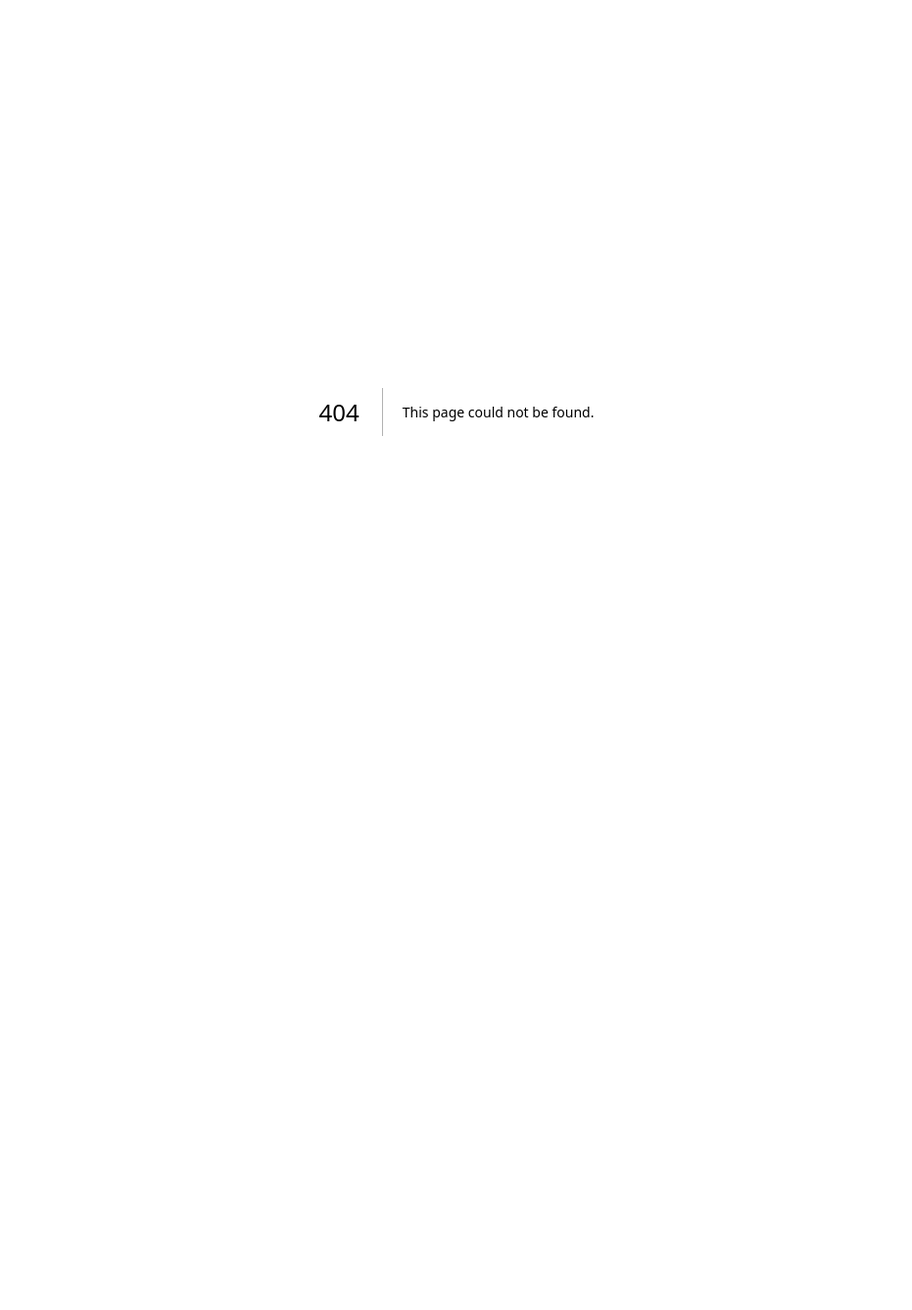
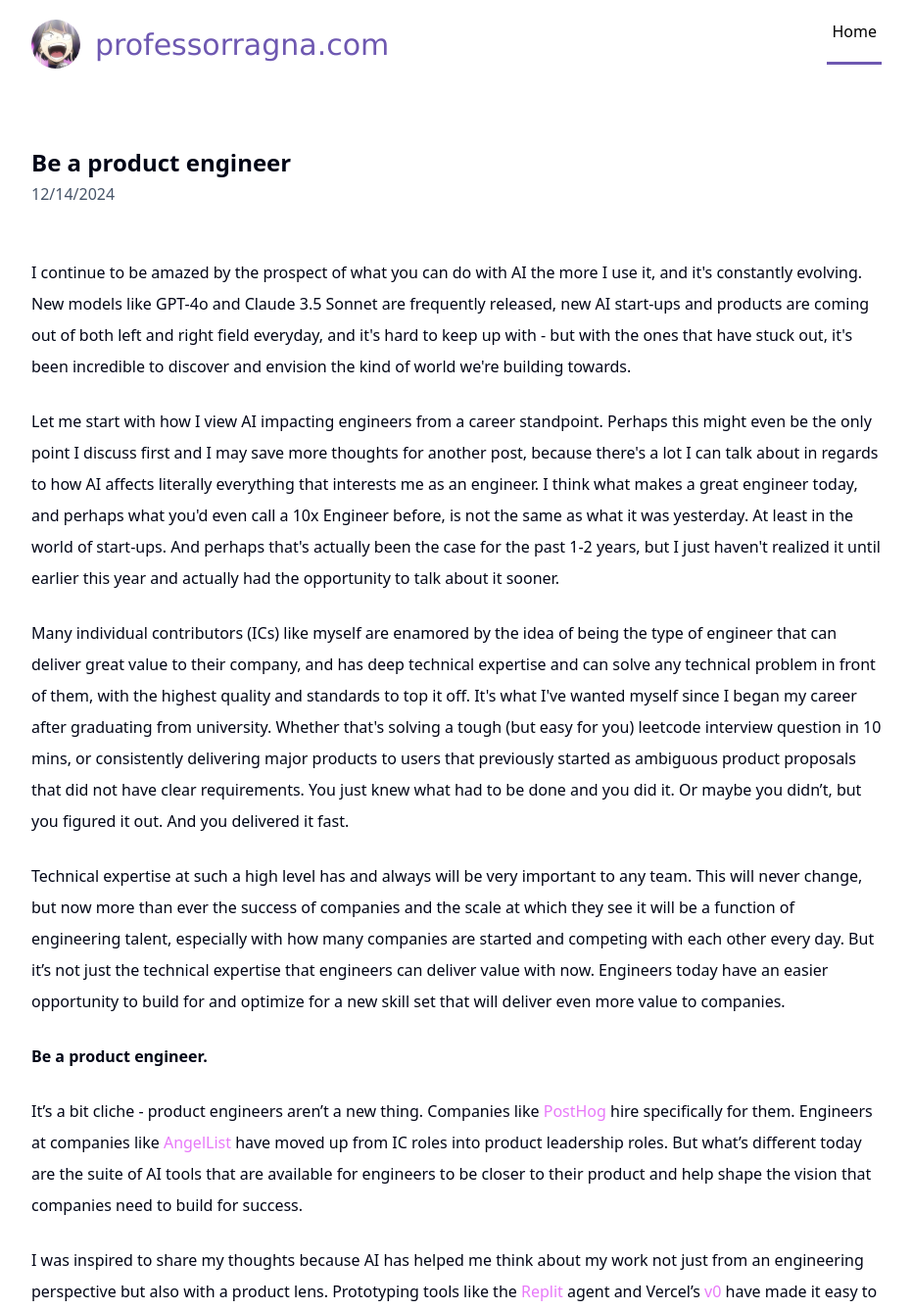
Before and after one commit to jpbullalayao/professorragna, a Next.js app: page /blog/be-a-product-engineer in a window 1280 px wide. Before the commit this address had no page. Shown: the top 1337 px of the page at 98% size, without its empty margins (174-1105 px from the left). Before the commit the page ends 840 px from the top, so only its background shows below. Built offline with nearby package versions, Linux system fonts and the light colour scheme.

Commit message:
Add new product blog post

```diff
--- /dev/null
+++ b/src/app/blog/be-a-product-engineer/page.tsx
@@ -0,0 +1,62 @@
+import type { Metadata } from "next";
+
+import { Link } from "@/components/link";
+import { Text } from "@/components/text";
+
+export const metadata: Metadata = {
+  title:
+    "Be a product engineer - Jourdan Bul-lalayao",
+  description:
+    "In this blog post, I discuss the rise of AI and how it's changing the way engineers work, and how engineers can leverage AI to be closer to their product and help shape the vision that companies need to build for success.",
+};
+
+const Post = () => (
+  <div className="flex flex-col gap-6">
+    <div className="mb-6">
+      <Text variant="header" tag="h1">
+        Be a product engineer
+      </Text>
+      <Text className="text-secondary">
+        12/14/2024
+      </Text>
+    </div>
+
+    <Text>
+      I continue to be amazed by the prospect of what you can do with AI the more I use it, and it's constantly evolving. New models like GPT-4o and Claude 3.5 Sonnet are frequently released, new AI start-ups and products are coming out of both left and right field everyday, and it's hard to keep up with - but with the ones that have stuck out, it's been incredible to discover and envision the kind of world we're building towards.
+    </Text>
+
+    <Text>
+      Let me start with how I view AI impacting engineers from a career standpoint. Perhaps this might even be the only point I discuss first and I may save more thoughts for another post, because there's a lot I can talk about in regards to how AI affects literally everything that interests me as an engineer. I think what makes a great engineer today, and perhaps what you'd even call a 10x Engineer before, is not the same as what it was yesterday. At least in the world of start-ups. And perhaps that's actually been the case for the past 1-2 years, but I just haven't realized it until earlier this year and actually had the opportunity to talk about it sooner.
+    </Text>
+
+    <Text>
+      Many individual contributors (ICs) like myself are enamored by the idea of being the type of engineer that can deliver great value to their company, and has deep technical expertise and can solve any technical problem in front of them, with the highest quality and standards to top it off. It's what I've wanted myself since I began my career after graduating from university. Whether that's solving a tough (but easy for you) leetcode interview question in 10 mins, or consistently delivering major products to users that previously started as ambiguous product proposals that did not have clear requirements. You just knew what had to be done and you did it. Or maybe you didn’t, but you figured it out. And you delivered it fast.
+    </Text>
+
+    <Text>
+      Technical expertise at such a high level has and always will be very important to any team. This will never change, but now more than ever the success of companies and the scale at which they see it will be a function of engineering talent, especially with how many companies are started and competing with each other every day. But it’s not just the technical expertise that engineers can deliver value with now. Engineers today have an easier opportunity to build for and optimize for a new skill set that will deliver even more value to companies.
+    </Text>
+
+    <Text className="font-bold">
+      Be a product engineer.
+    </Text>
+
+    <Text>
+      It’s a bit cliche - product engineers aren’t a new thing. Companies like <Link href="https://posthog.com/">PostHog</Link> hire specifically for them. Engineers at companies like <Link href="https://angellist.com/" target="_blank">AngelList</Link> have moved up from IC roles into product leadership roles. But what’s different today are the suite of AI tools that are available for engineers to be closer to their product and help shape the vision that companies need to build for success.
+    </Text>
+
+    <Text>
+      I was inspired to share my thoughts because AI has helped me think about my work not just from an engineering perspective but also with a product lens. Prototyping tools like the <Link href="https://replit.com/" target="_blank">Replit</Link> agent and Vercel’s <Link href="https://v0.dev/" target="_blank">v0</Link> have made it easy to put a basic web prototype together for the purposes of gathering feedback from users, communicating business requirements and UI/UX ideas with designers, and ultimately learning what is possible with the product I’m trying to build. And this is really just the tip of the iceberg. Never have I felt more powerful and product-knowledgable as an engineer.
+    </Text>
+
+    <Text>
+      On top of solving engineering problems, AI helps engineers solve business problems.
+    </Text>
+
+    <Text>
+      With what AI products are being built nowadays, it feels like many more great companies can and will be built without dedicated product managers and designers. They will just need great engineers, and my theory is that the great engineers of today and tomorrow will be the ones who can effectively leverage AI to deliver business value. Understand the product, understand the industry, become close enough to your users to know their pain points, and then build - it’s easier than ever with AI.
+    </Text>
+  </div>
+);
+
+export default Post;
--- a/src/app/page.tsx
+++ b/src/app/page.tsx
@@ -15,6 +15,11 @@ export const metadata: Metadata = {
 };
 
 const posts = [
+  {
+    title: "Be a product engineer",
+    href: "/blog/be-a-product-engineer",
+    date: "12/14/2024",
+  },
   {
     title: "Introducing the Start-up Engineering Library",
     href: "/blog/introducing-start-up-engineer-library",
--- a/src/components/text.tsx
+++ b/src/components/text.tsx
@@ -8,7 +8,7 @@ const textVariants = cva(
     variants: {
       variant: {
         header: "text-2xl font-bold",
-        body: "text-base",
+        body: "text-base leading-8",
       },
     },
     defaultVariants: {
```
